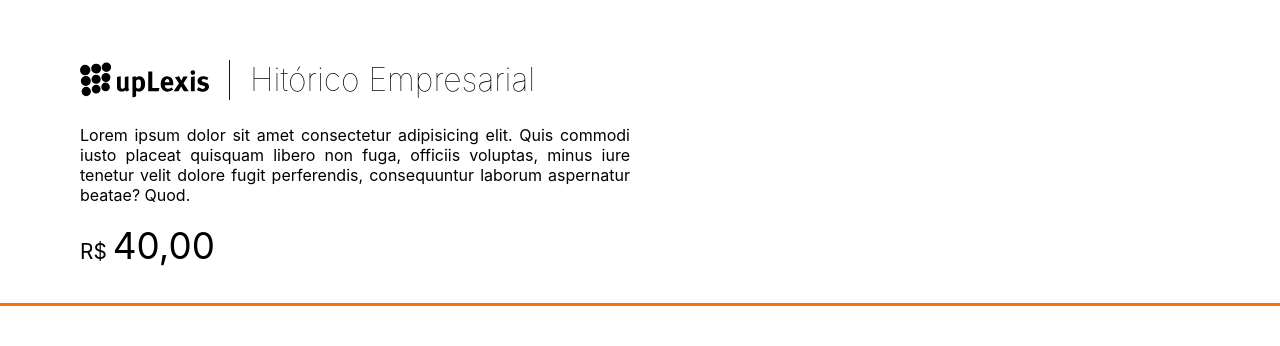
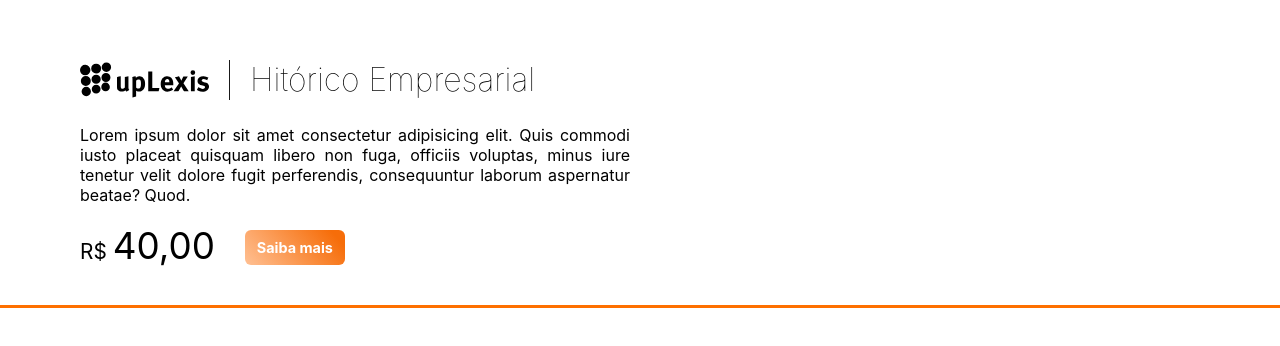
Before and after one commit to dmitritruf/lexis-next, a Next.js app in the folder client/: page / in a window 1280 px wide. Shown: the top 346 px of the page. Built offline with nearby package versions, Linux system fonts and the light colour scheme.

Commit message:
fix: small carousel adjustments

```diff
--- a/client/components/Carousel/carousel.module.scss
+++ b/client/components/Carousel/carousel.module.scss
@@ -63,11 +63,10 @@
 
 .carouselFooter {
   display: flex;
-  flex-direction: column;
+  flex-direction: row;
 
   .priceInfos {
-    width: 100%;
-    max-width: 250px;
+    width: fit-content;
 
     span {
       &:first-child {
--- a/client/components/Carousel/index.tsx
+++ b/client/components/Carousel/index.tsx
@@ -1,4 +1,6 @@
 import styles from './carousel.module.scss'
+
+import { Button } from '../Button'
 
 function Carousel() : JSX.Element {
   return (
@@ -26,7 +28,7 @@ function Carousel() : JSX.Element {
           <span>40,00</span>
         </div>
 
-        {/* Buttom component */}
+        <Button text="Saiba mais" />
       </footer>
     </div>
   )
```
